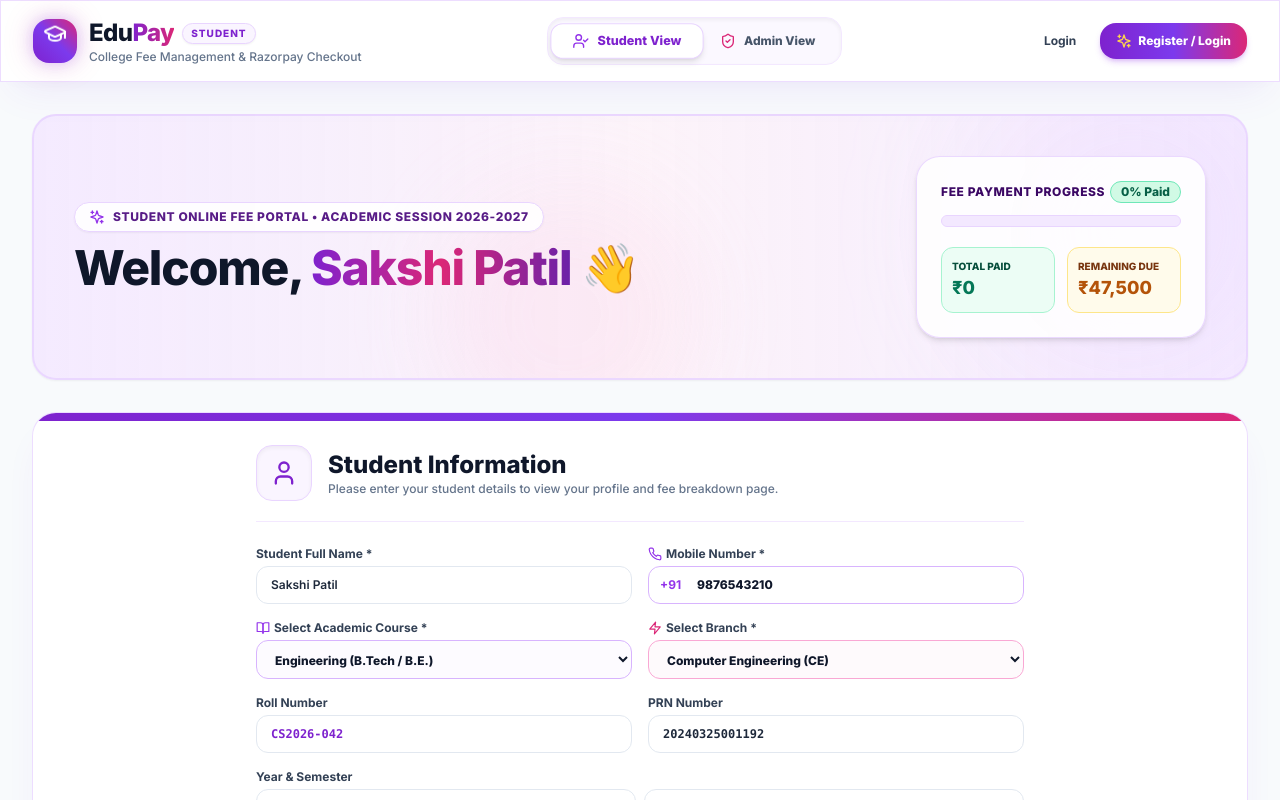
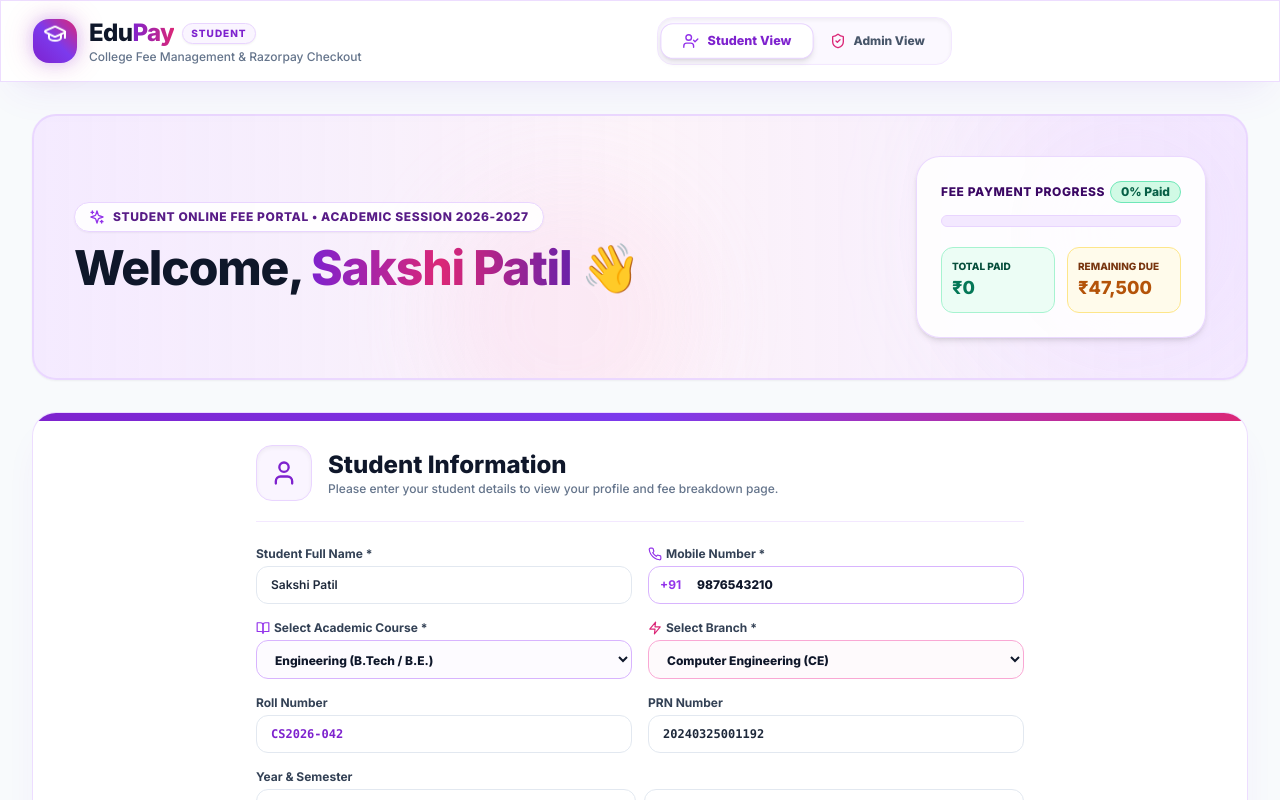
Before and after one commit to sakshimohite2909-spec/fees, a React (Vite) app: page / in a window 1280 px wide. Shown: the top 800 px of the page. Built offline with nearby package versions, Linux system fonts and the light colour scheme.

Commit message:
Remove top navbar Login and Register Login buttons

```diff
--- a/src/components/Navbar.jsx
+++ b/src/components/Navbar.jsx
@@ -58,7 +58,7 @@ export default function Navbar({ currentUser, activeRole, onSwitchRole, onOpenAu
 
           {/* User Account Controls */}
           <div className="flex items-center gap-2 sm:gap-3 shrink-0">
-            {currentUser ? (
+            {currentUser && (
               <div className="flex items-center gap-2 sm:gap-3 bg-purple-50/50 pl-2.5 sm:pl-3.5 pr-1.5 sm:pr-2 py-1 sm:py-1.5 rounded-2xl border border-purple-200/80 shadow-sm">
                 <div className="text-right hidden sm:block">
                   <p className="text-xs font-black text-slate-900">{currentUser.fullName || currentUser.email.split('@')[0]}</p>
@@ -73,22 +73,6 @@ export default function Navbar({ currentUser, activeRole, onSwitchRole, onOpenAu
                   className="p-1.5 sm:p-2 text-slate-400 hover:text-rose-600 hover:bg-rose-50 rounded-xl transition-colors"
                 >
                   <LogOut className="w-4 h-4" />
-                </button>
-              </div>
-            ) : (
-              <div className="flex items-center gap-1.5 sm:gap-2">
-                <button
-                  onClick={() => onOpenAuth('login')}
-                  className="px-2.5 sm:px-4 py-2 text-xs font-bold text-slate-700 hover:text-slate-900 hover:bg-purple-50 rounded-xl transition-colors"
-                >
-                  Login
-                </button>
-                <button
-                  onClick={() => onOpenAuth('signup')}
-                  className="flex items-center gap-1.5 px-3 sm:px-4 py-2 sm:py-2.5 text-xs font-extrabold text-white bg-gradient-to-r from-purple-700 via-violet-600 to-pink-600 hover:from-purple-800 hover:to-pink-700 rounded-xl sm:rounded-2xl shadow-md shadow-purple-600/25 transition-all shimmer-btn"
-                >
-                  <Sparkles className="w-3.5 h-3.5 sm:w-4 sm:h-4 text-amber-300 shrink-0" />
-                  <span>Register <span className="hidden sm:inline">/ Login</span></span>
                 </button>
               </div>
             )}
```
